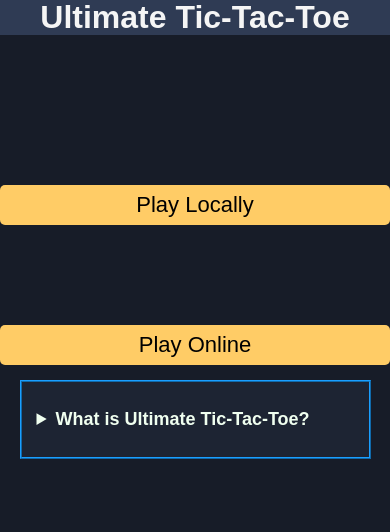
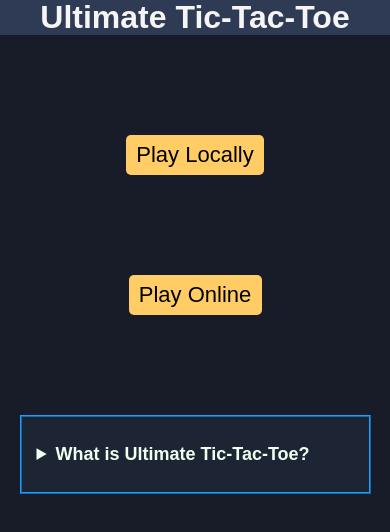
Before and after one commit to Jon-Cactus/ultimate-tic-tac-toe, a React (Vite) app: page / in a window 390 px wide. Shown: the top 532 px of the page. Built offline with nearby package versions, Linux system fonts and the light colour scheme; no server answers; a web font is replaced by a local one.

Commit message:
styling changes for lobby buttons

```diff
--- a/src/index.css
+++ b/src/index.css
@@ -271,7 +271,13 @@ h1 {
   }
 
   .lobby {
+    margin: 100px;
     flex-direction: column;
+    align-items: center;
+  }
+
+  .lobby .btn-base {
+    min-width: 70%;
   }
 
   .block input {
```
